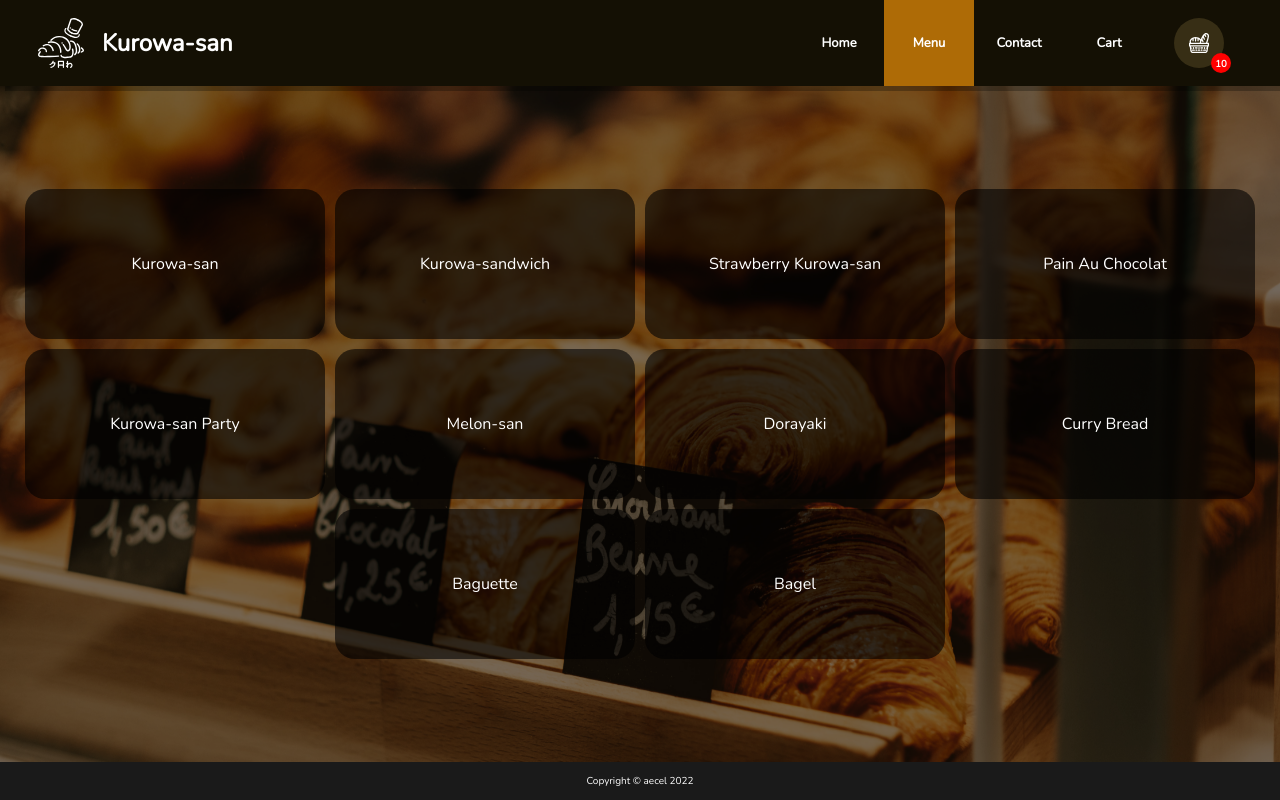
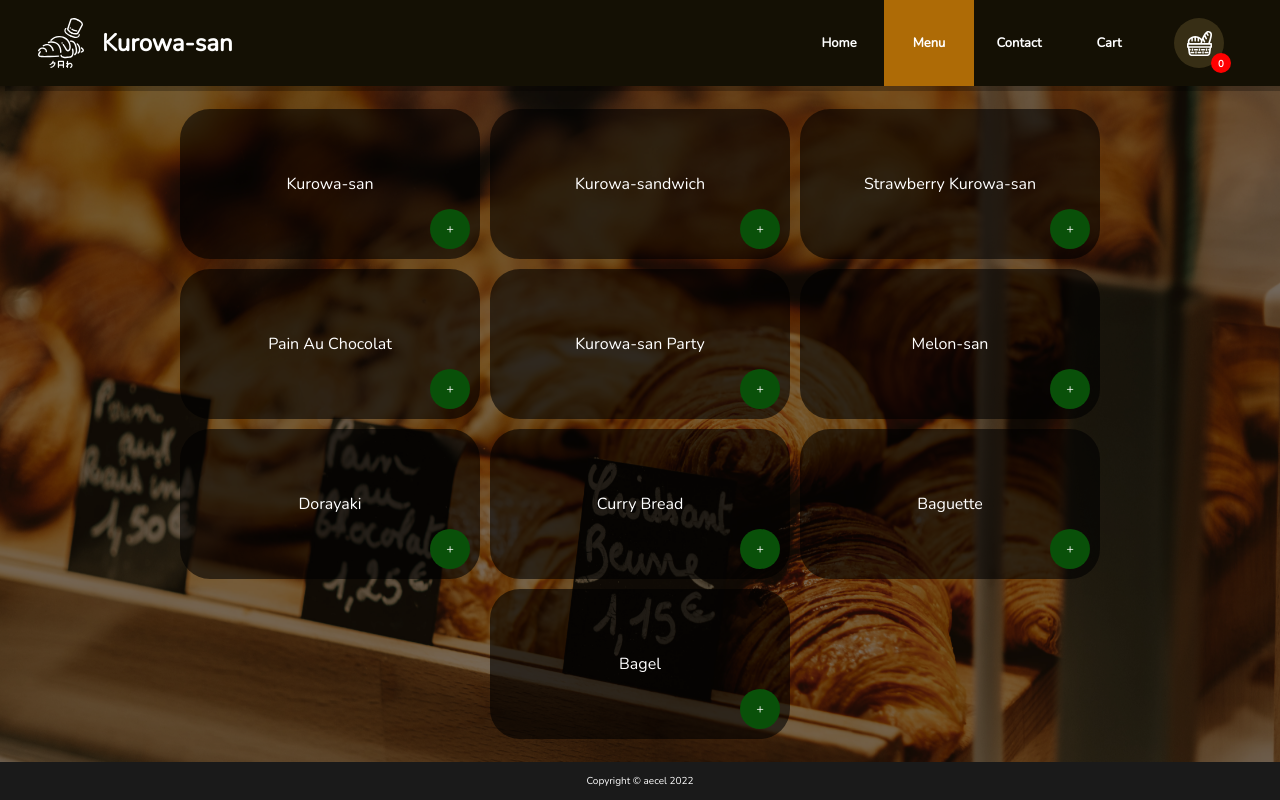
Before and after one commit to aecel/shopping-cart, a React (Create React App) app: page /menu in a window 1280 px wide. Built offline with nearby package versions, Linux system fonts and the light colour scheme.

Commit message:
Add functioning menu and cart pages

```diff
--- a/src/routes/Cart.js
+++ b/src/routes/Cart.js
@@ -1,12 +1,14 @@
 import { useCart } from "./Root"
 
 const Cart = () => {
-  const cart = useCart()
+  const { cart, cartFunctions } = useCart()
+  const total = cartFunctions.getTotal()
   return (
     <div id="cartpage">
       <div className="bg-mask">
         <h1>Hello I am Cart</h1>
         <p>{JSON.stringify(cart)}</p>
+        <h2>Total: {total}</h2>
       </div>
     </div>
   )
--- a/src/routes/Menu.js
+++ b/src/routes/Menu.js
@@ -4,13 +4,27 @@ import menuItems from "../menuItems"
 import Menucss from "../styles/Menu.css"
 
 const Menu = () => {
-  const cart = useCart()
+  const { cart, cartFunctions } = useCart()
+
+  const addToCart = cartFunctions.addOneToCart
+  const deleteFromCart = cartFunctions.deleteOneFromCart
+  const getItemQuantity = cartFunctions.getItemQuantity
+  const changeItemQuantity = cartFunctions.changeItemQuantity
   return (
     <div id="menupage">
       <div className="bg-mask">
         <div id="menu-cards">
           {menuItems.map((item) => {
-            return <MenuCard item={item} key={item.id} />
+            return (
+              <MenuCard
+                item={item}
+                key={item.id}
+                addToCart={addToCart}
+                deleteFromCart={deleteFromCart}
+                getItemQuantity={getItemQuantity}
+                changeItemQuantity={changeItemQuantity}
+              />
+            )
           })}
         </div>
       </div>
--- a/src/routes/Root.js
+++ b/src/routes/Root.js
@@ -26,24 +26,8 @@ const Root = () => {
       nextCart.push(item)
     } else {
       const index = nextCart.indexOf(matchedItem[0])
-      nextCart[index].quantity++
+      nextCart[index].quantity = nextCart[index].quantity + 1
     }
-
-    // let itemInCart = false
-    // // Check if item exists in cart
-    // // If it exists, add 1 to its quantity
-    // for (let i = 0; i < nextCart.length; i++) {
-    //   if (nextCart[i].id === item.id) {
-    //     nextCart[i].quantity = nextCart[i].quantity + 1
-    //     itemInCart = true
-    //   }
-    // }
-
-    // // If item does not exist in cart
-    // // Push new item to the cart
-    // if (!itemInCart) {
-    //   nextCart.push(item)
-    // }
 
     setCart(nextCart)
   }
@@ -72,22 +56,51 @@ const Root = () => {
       return total + itemCost
     }, 0)
 
-    return totalPrice
+    return Math.round(totalPrice * 100) / 100
   }
 
-  useEffect(() => {
+  const getItemQuantity = (id) => {
+    const matchedItem = cart.filter((item) => {
+      return item.id === id
+    })
+
+    if (matchedItem.length === 0) {
+      return 0
+    } else {
+      return matchedItem[0].quantity
+    }
+  }
+
+  const changeItemQuantity = (id, value) => {
     let nextCart = [...cart]
-    for (const item of menuItems) {
-      nextCart.push(item)
+    const matchedItem = nextCart.filter((item) => {
+      return item.id === id
+    })
+
+    const index = nextCart.indexOf(matchedItem[0])
+
+    if (matchedItem.length === 0) {
+      return null
+    } else if (value === "0") {
+      nextCart[index].quantity = 1
+      nextCart.splice(index, 1)
+      setCart(nextCart)
+    } else if (Number.isInteger(Number(value)) && Number(value) >= 0) {
+      nextCart[index].quantity = Number(value)
+      setCart(nextCart)
     }
-    setCart(nextCart)
-    // for (const item of menuItems) {
-    //   addOneToCart(item)
-    // }
-  }, [])
+  }
+
+  const cartFunctions = {
+    addOneToCart,
+    deleteOneFromCart,
+    getTotal,
+    getItemQuantity,
+    changeItemQuantity,
+  }
 
   return (
-    <CartContext.Provider value={cart}>
+    <CartContext.Provider value={{ cart: cart, cartFunctions: cartFunctions }}>
       <div id="root">
         <header>
           <div className="header-left">
--- a/src/routes/components/MenuCard.js
+++ b/src/routes/components/MenuCard.js
@@ -1,7 +1,53 @@
+import { useRef } from "react"
 import style from "../../styles/MenuCard.css"
 
-const MenuCard = ({ item }) => {
-  return <div className="menu-card" >{item.name}</div>
+const MenuCard = ({
+  item,
+  addToCart,
+  deleteFromCart,
+  getItemQuantity,
+  changeItemQuantity,
+}) => {
+  const itemQuantity = getItemQuantity(item.id)
+  const inputRef = useRef()
+
+  return (
+    <div className="menu-card">
+      <div className="menu-text">{item.name}</div>
+      <div className="float-buttons">
+        {itemQuantity ? (
+          <>
+            <button
+              className="delete-from-cart"
+              onClick={() => {
+                deleteFromCart(item)
+              }}
+            >
+              -
+            </button>
+            <input
+              className="item-quantity"
+              ref={inputRef}
+              value={itemQuantity}
+              onChange={() => {
+                changeItemQuantity(item.id, inputRef.current.value)
+              }}
+            />
+          </>
+        ) : (
+          ""
+        )}
+        <button
+          className="add-to-cart"
+          onClick={() => {
+            addToCart(item)
+          }}
+        >
+          +
+        </button>
+      </div>
+    </div>
+  )
 }
 
 export default MenuCard
--- a/src/styles/Menu.css
+++ b/src/styles/Menu.css
@@ -1,11 +1,8 @@
 #menu-cards {
   flex: 1;
+  margin: 48px;
   display: flex;
+  justify-content: center;
   flex-wrap: wrap;
   gap: 10px;
-  justify-content: center;
 }
-
-body {
-    overflow: auto;
-}
--- a/src/styles/MenuCard.css
+++ b/src/styles/MenuCard.css
@@ -1,6 +1,6 @@
 .menu-card {
   border: none;
-  border-radius: 20px;
+  border-radius: 30px;
   background-color: rgba(0, 0, 0, 0.603);
   height: 150px;
   width: 300px;
@@ -9,4 +9,53 @@
   justify-content: center;
   align-items: center;
   flex-flow: wrap;
+
+  position: relative;
 }
+
+.float-buttons {
+  position: absolute;
+  right: 10px;
+  bottom: 10px;
+
+  display: flex;
+  gap: 5px;
+  align-items: center;
+  text-align: center;
+  font-size: 0.8rem;
+}
+
+.add-to-cart {
+  height: 40px;
+  width: 40px;
+  background-color: rgb(9, 80, 9);
+  border-radius: 50%
+}
+
+.add-to-cart:hover {
+  background-color: rgb(91, 176, 91);
+}
+
+.add-to-cart:active {
+  background-color: white;
+}
+
+.delete-from-cart {
+  height: 40px;
+  width: 40px;
+  background-color: rgb(80, 9, 31);
+  border-radius: 50%
+}
+
+.delete-from-cart:hover {
+  background-color: rgb(176, 91, 122);
+}
+
+.delete-from-cart:active {
+  background-color: rgb(255, 255, 255);
+}
+
+.item-quantity {
+  width: 30px;
+  text-align: center;
+}
--- a/src/styles/style.css
+++ b/src/styles/style.css
@@ -14,7 +14,8 @@ body,
 #homepage,
 #menupage,
 #contactpage,
-#cartpage {
+#cartpage,
+.bg-mask {
   height: 100%;
   width: 100%;
   padding: 0;
@@ -22,6 +23,7 @@ body,
   box-sizing: border-box;
   display: flex;
   flex-direction: column;
+  overflow: auto;
 }
 
 main {
@@ -103,7 +105,7 @@ header {
 }
 
 #carticon {
-  height: 20px;
+  height: 25px;
   width: auto;
   align-self: center;
   justify-self: center;
@@ -148,7 +150,13 @@ footer {
   padding-bottom: 12px;
 }
 
-a {
+a,
+button {
+  all: unset;
+  cursor: pointer;
+}
+
+input {
   all: unset;
 }
 
```
